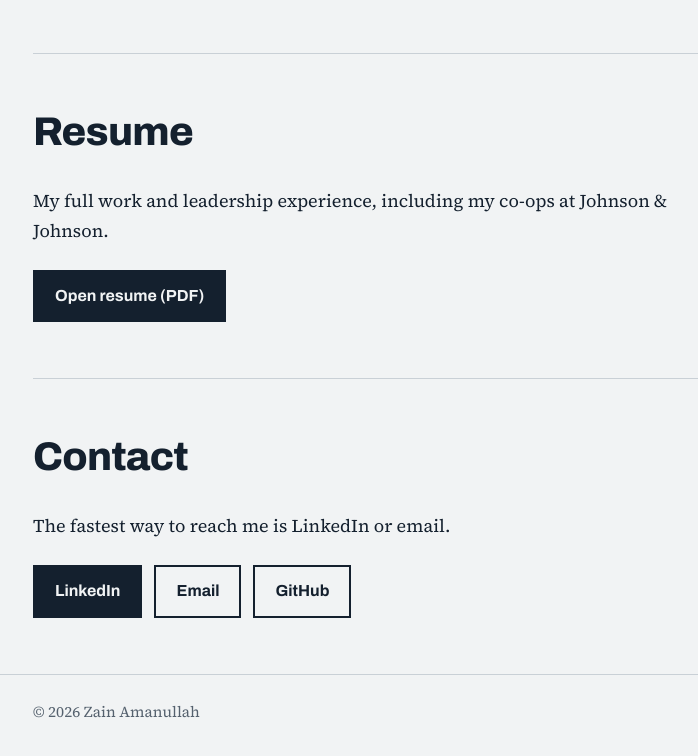
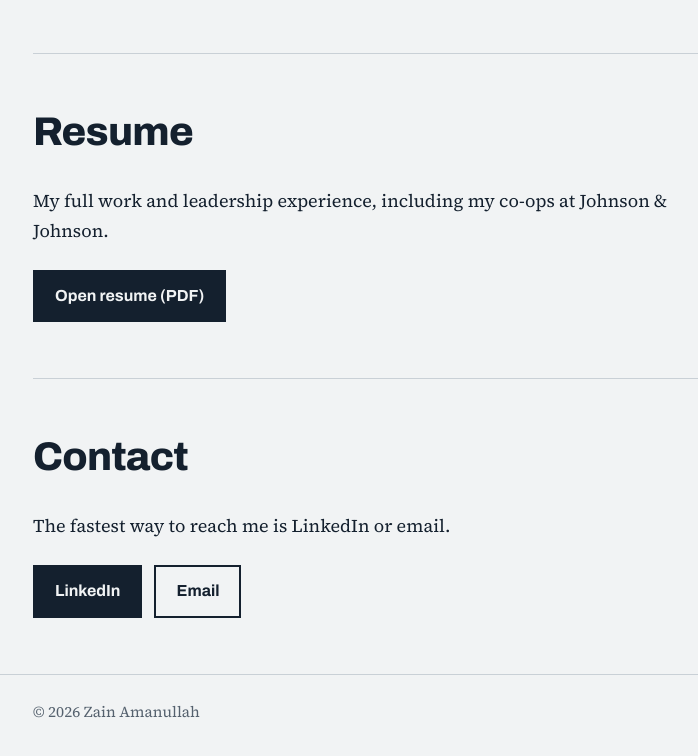
Before and after one commit to zainamanullah/zainamanullah.githib.io, a plain HTML site: page index.html in a window 1280 px wide. Shown: the part 1720-2476 px from the top of the page, without its empty margins (91-789 px from the left). Drawn offline with Linux system fonts and the light colour scheme.

Commit message:
Update index.html

```diff
--- a/index.html
+++ b/index.html
@@ -292,7 +292,6 @@
         <div class="links" style="display:flex;flex-wrap:wrap;gap:0.75rem;">
           <a class="btn primary" href="https://www.linkedin.com/in/zain-amanullah/" rel="noopener">LinkedIn</a>
           <a class="btn" href="mailto:Zain.M.Amanullah@gmail.com">Email</a>
-          <a class="btn" href="https://github.com/zainamanullah" rel="noopener">GitHub</a>
         </div>
       </section>
 
```
